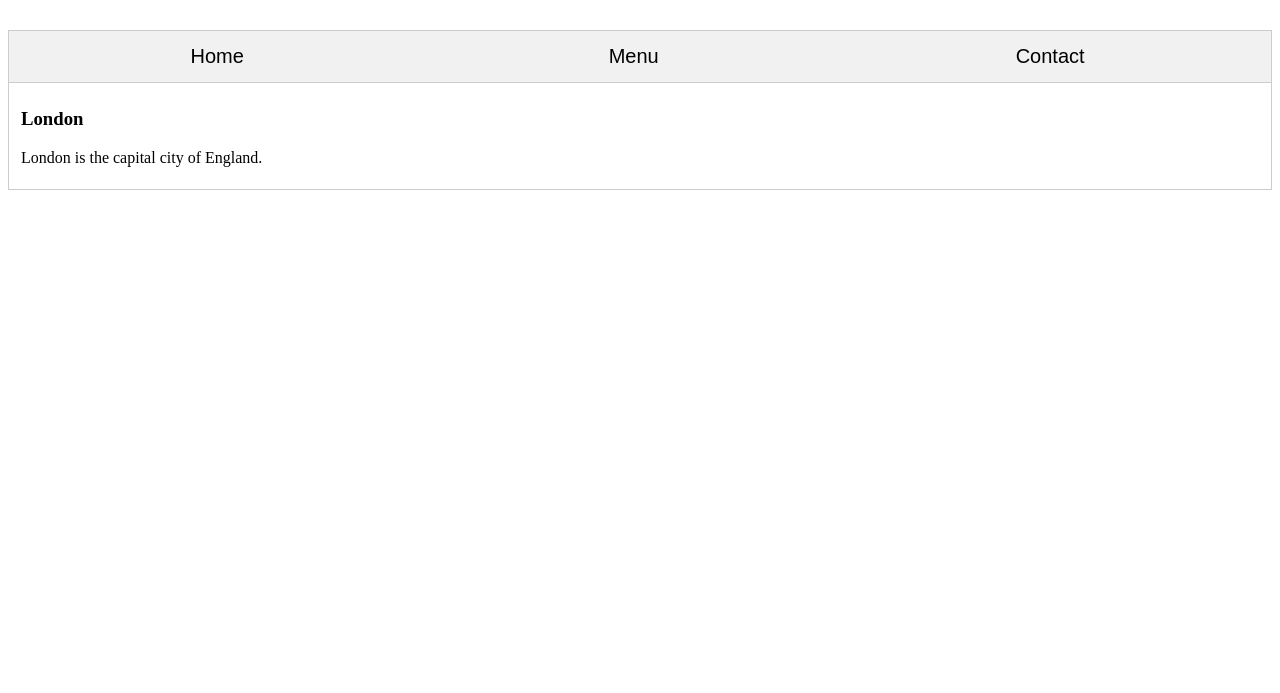
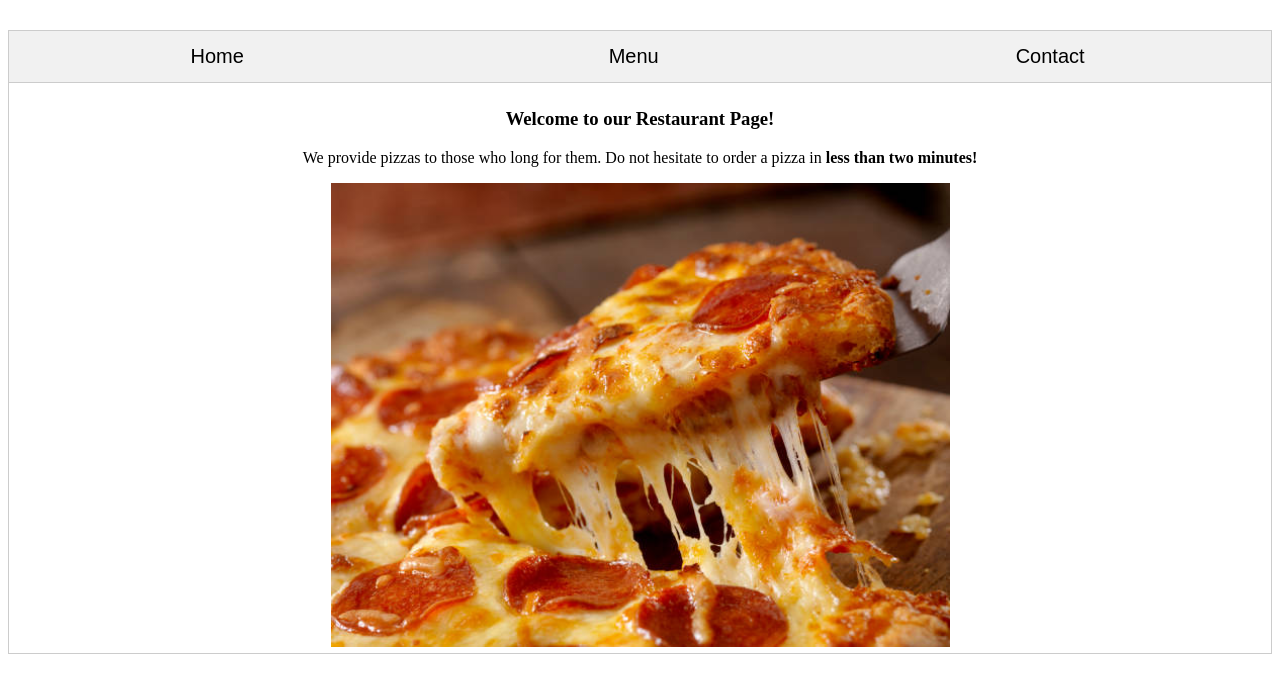
Before and after one commit to Ventuscoder/Restaurant-Page, a plain HTML site: page index.html in a window 1280 px wide. Shown: the part 83-776 px from the top of the page. Drawn offline with Linux system fonts and the light colour scheme.

Commit message:
Edit content in home tab and add image to center

```diff
--- a/index.html
+++ b/index.html
@@ -13,8 +13,9 @@
           </div>
 
           <div id="Home" class="tabcontent">
-            <h3>London</h3>
-            <p>London is the capital city of England.</p>
+            <h3 style="text-align: center;">Welcome to our Restaurant Page!</h3>
+            <p style="text-align: center;">We provide pizzas to those who long for them. Do not hesitate to order a pizza in <b>less than two minutes!</b></p>
+            <img src="pizza.jpg" alt="Our pizzas" class="center">
           </div>
 
           <div id="Paris" class="tabcontent">
--- a/style.css
+++ b/style.css
@@ -54,3 +54,12 @@ h2 {
     text-align: center;
     font-size: 40px;
 }
+
+/* Center the image */
+
+.center {
+    display: block;
+    margin-left: auto;
+    margin-right: auto;
+    width: 50%;
+}
```
Also changed, not shown: pizza.jpg (added).
